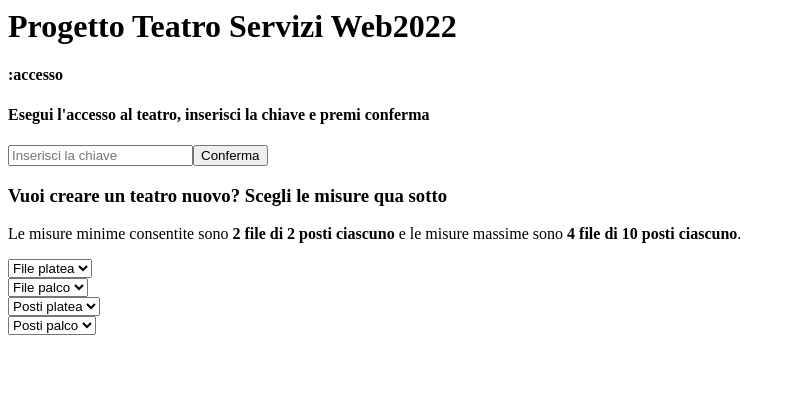
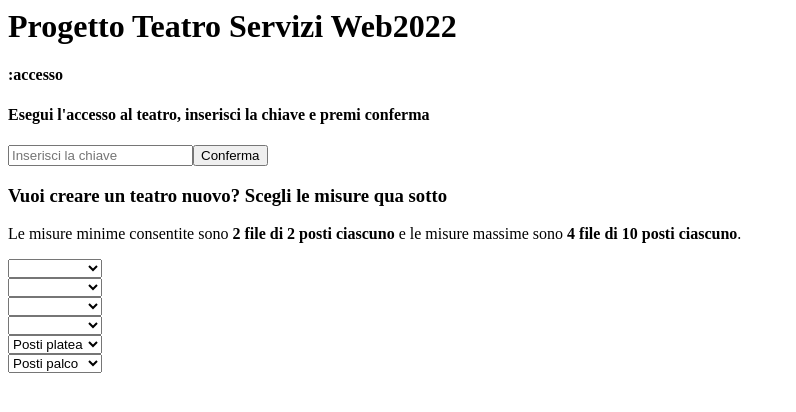
Before and after one commit to Framattat/progetto-teatro-serviziweb-angular, an Angular app: page / in a window 1280 px wide. Shown: the top 412 px of the page, without its empty margins (0-796 px from the left). Built offline with nearby package versions, Linux system fonts and the light colour scheme.

Commit message:
Modifiche finali su posto e nominativo component

```diff
--- a/src/app/app.component.ts
+++ b/src/app/app.component.ts
@@ -15,8 +15,10 @@ export class AppComponent {
 
   //funzione per l'accesso al teatro
   accesso(key: string) {
-    //controllo se la stringa key (e il relativo campo) è vuota, popolo il campo in caso di campo vuoto
-    if (key != '') {
+    //se l'utente non ha inserito la key, lo avviso e non prosegue
+    if (key == '') {
+      return (this.avviso = 'Non hai inserito una chiave!');
+    }
     this.db.getDb(key).subscribe({
       next: () => {
         // passo la key al prossimo component
@@ -33,9 +35,6 @@ export class AppComponent {
         );
       },
     });
-    } else {
-      this.avviso = 'Non hai inserito una chiave!';
-    }
   }
 
   aggiorna_valore(valore) {
--- a/src/app/newteatro/newteatro.component.html
+++ b/src/app/newteatro/newteatro.component.html
@@ -5,21 +5,30 @@
     <strong>2 file di 2 posti ciascuno</strong> e le misure massime sono
     <strong>4 file di 10 posti ciascuno</strong>.
   </p>
-  <div *ngFor="let config of [file, posti]">
-    <div *ngFor="let zona of ['platea', 'palco']">
-      <select
-        (change)="
-          valore_selezionato($event, (config.length == 3 ? 'f_' : 'p_') + zona)
-        "
-      >
-        <option disabled selected>
-          {{ config.length == 3 ? 'File' : 'Posti' }} {{ zona }}
-        </option>
-        <option *ngFor="let numero of config" [value]="numero">
-          {{ numero }}
-        </option>
-      </select>
-    </div>
+  <div *ngFor="let zona of conf">
+    <select>
+      {{
+        zona
+      }}
+      <option disabled selected></option>
+      <option *ngFor="let numero of conf" [value]="numero">
+        {{ numero }}
+      </option>
+    </select>
+  </div>
+  <div *ngFor="let zona of ['platea', 'palco']">
+    <select
+      (change)="
+        valore_selezionato($event, zona, conf.length == 3 ? 'f_' : 'p_')
+      "
+    >
+      <option disabled selected>
+        {{ conf.length == 3 ? 'File' : 'Posti' }} {{ zona }}
+      </option>
+      <option *ngFor="let numero of conf" [value]="numero">
+        {{ numero }}
+      </option>
+    </select>
   </div>
   <div *ngIf="teatro_config.length == 4">
     <p>
--- a/src/app/newteatro/newteatro.component.ts
+++ b/src/app/newteatro/newteatro.component.ts
@@ -14,31 +14,17 @@ export class NewteatroComponent implements OnInit {
   @Output() stato_uscita = new EventEmitter<number>();
   @Output() key_uscita = new EventEmitter<string>();
 
+  conf: string[] = ['File Platea', 'Posti Platea', 'File Palco', 'Posti Palco'];
   file: number[] = [2, 3, 4];
   posti: number[] = [2, 3, 4, 5, 6, 7, 8, 9, 10];
   teatro_config: number[] = [];
   avviso: string = '';
 
-  valore_selezionato(valore, config) {
-    switch (config) {
-      case 'f_platea': {
-        this.teatro_config[0] = +valore.target.value;
-        break;
-      }
-      case 'p_platea': {
-        this.teatro_config[1] = +valore.target.value;
-        break;
-      }
-      case 'f_palco': {
-        this.teatro_config[2] = +valore.target.value;
-        break;
-      }
-      case 'p_palco': {
-        this.teatro_config[3] = +valore.target.value;
-        break;
-      }
-      default:
-        console.log('Valore anomalo');
+  valore_selezionato(valore, config, config_2) {
+    return console.log(valore.target.value, config, config_2);
+    if (config == 'platea') {
+      this.teatro_config[0] = +valore.target.value;
+    } else {
     }
   }
 
@@ -47,10 +33,7 @@ export class NewteatroComponent implements OnInit {
       next: (res: any) => {
         var teatro_costruzione = new NominativoComponent(this.db);
         var teatro_temp = teatro_costruzione.costruzione_teatro(
-          this.teatro_config[0],
-          this.teatro_config[1],
-          this.teatro_config[2],
-          this.teatro_config[3]
+          this.teatro_config
         );
         teatro_costruzione.imposta_teatro(res, teatro_temp);
         this.avviso = '';
--- a/src/app/nominativo/nominativo.component.ts
+++ b/src/app/nominativo/nominativo.component.ts
@@ -13,31 +13,27 @@ export class NominativoComponent implements OnInit {
   avviso: string;
   stato: number = 1;
   teatro_export: string;
-
   teatro: any = {
     platea: [[], []],
     palco: [[], []],
   };
 
-  costruzione_teatro(
-    f_platea: number = 7,
-    p_platea: number = 10,
-    f_palco: number = 4,
-    p_palco: number = 6
-  ) {
+  costruzione_teatro(costruzione: number[] = [7, 10, 4, 6]) {
     var teatro_temp;
-    this.teatro.platea = Array(f_platea)
+    this.teatro.platea = Array(costruzione[0])
       .fill('')
-      .map(() => Array(p_platea).fill('x'));
-    this.teatro.palco = Array(f_palco)
+      .map(() => Array(costruzione[1]).fill('x'));
+    this.teatro.palco = Array(costruzione[2])
       .fill('')
-      .map(() => Array(p_palco).fill('x'));
-    return teatro_temp=this.teatro;
+      .map(() => Array(costruzione[3]).fill('x'));
+    return (teatro_temp = this.teatro);
   }
 
   //funzione per l'accesso al teatro
   controllo_accesso(nome: string) {
-    if (nome != '') {
+    if (nome == '') {
+      return (this.avviso = 'Non hai inserito il nome!');
+    }
     this.db.getDb(this.key).subscribe({
       next: (res: any) => {
         // se la chiave non ha un teatro impostato, lo imposto
@@ -59,9 +55,6 @@ export class NominativoComponent implements OnInit {
         );
       },
     });
-    } else {
-      this.avviso = 'Non hai inserito il nome!';
-    }
   }
   // funzione per impostare il teatro in base al teatro scelto, se il campo non viene specificato si usa il teatro base
   imposta_teatro(key: string, teatro) {
--- a/src/app/posto/posto.component.ts
+++ b/src/app/posto/posto.component.ts
@@ -18,24 +18,21 @@ export class PostoComponent implements OnInit {
   constructor(private db: DbService) {}
 
   prenotazione_posto(fila: number, posto: number, zona: string) {
-    if (zona == 'platea') {
-      if (this.teatro.platea[fila][posto] == 'x') {
-        this.teatro.platea[fila][posto] = this.nominativo_teatro;
-      } else {
-        this.avviso = 'Posto occupato da: ' + this.teatro.platea[fila][posto];
-        return;
-      }
+    var zona_teatro =
+      zona == 'platea'
+        ? this.teatro.platea[fila][posto]
+        : this.teatro.palco[fila][posto];
+    if (zona_teatro == 'x') {
+      zona == 'platea'
+        ? (this.teatro.platea[fila][posto] = this.nominativo_teatro)
+        : (this.teatro.palco[fila][posto] = this.nominativo_teatro);
     } else {
-      if (this.teatro.palco[fila][posto] == 'x') {
-        this.teatro.palco[fila][posto] = this.nominativo_teatro;
-      } else {
-        this.avviso = 'Posto occupato da: ' + this.teatro.palco[fila][posto];
-        return;
-      }
+      this.avviso = 'Posto occupato da: ' + zona_teatro;
+      return;
     }
-    this.posto = 'nella zona ' + zona + ' n. P' + (fila + 1) + posto;
     var teatro_aggiornato = new NominativoComponent(this.db);
     teatro_aggiornato.imposta_teatro(this.key, this.teatro);
+    this.posto = 'nella zona ' + zona + ' n. P' + (fila + 1) + posto;
     this.stato = 1;
     this.avviso = '';
   }
```
Lines whose indentation alone changed are shown as unchanged.
